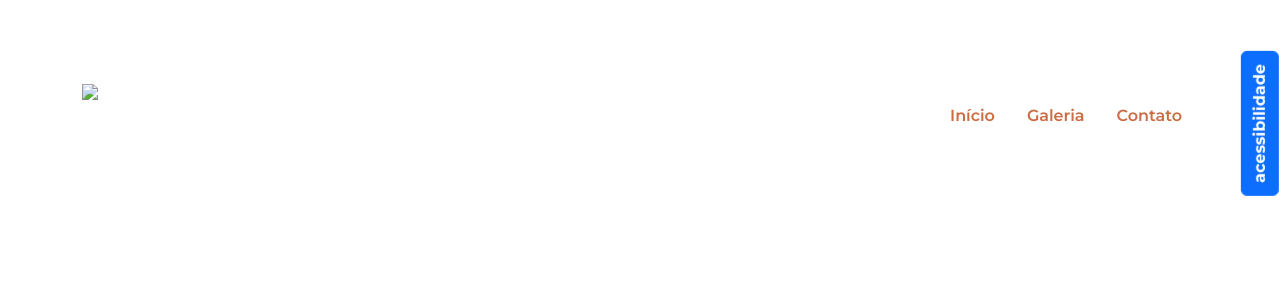
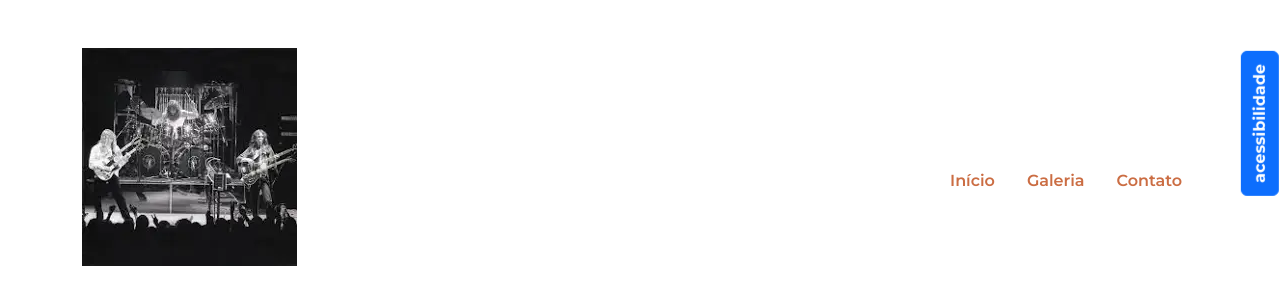
Before and after one commit to Roch4x/Site-Acessibilidade-Certo, a plain HTML site: page index.html in a window 1280 px wide. Shown: the top 285 px of the page. Drawn offline with nearby package versions, Linux system fonts and the light colour scheme.

Commit message:
Update index.html

```diff
--- a/index.html
+++ b/index.html
@@ -5,7 +5,7 @@
     <meta charset="UTF-8">
     <meta name="viewport" content="width=device-width, initial-scale=1">
     <link rel="preconnect" href="https://fonts.googleapis.com">
-    <title>Tropicália</title>
+    <title>Rush</title>
     <link href="https://cdnjs.cloudflare.com/ajax/libs/bootstrap/5.3.3/css/bootstrap.min.css" rel="stylesheet">
     <link rel="stylesheet" href="https://cdnjs.cloudflare.com/ajax/libs/bootstrap-icons/1.11.3/font/bootstrap-icons.min.css">
     <link rel="stylesheet" href="styles.css">
@@ -15,7 +15,7 @@
     <header class=" p-5">
 
         <nav class="container d-flex justify-content-between align-items-center" >
-            <img src="img/logo.png" class="nav-img " loading="lazy">
+            <img src="img/IMG_7605.webp" class="nav-img " loading="lazy">
             <ul class="nav mt-5">
                 <li class="nav-item"><a class="nav-link" href="#inicio">Início</a></li>
                 <li class="nav-item"><a class="nav-link" href="#galeria">Galeria</a></li>
```
